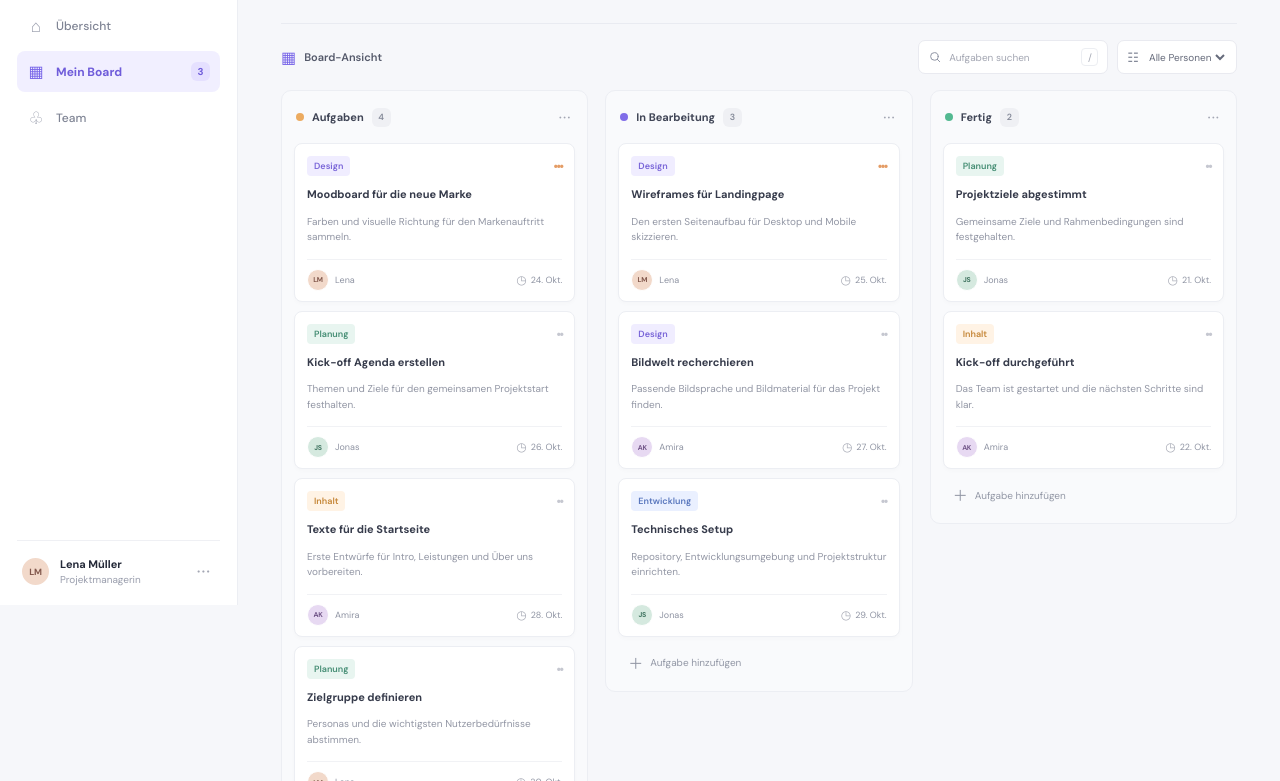
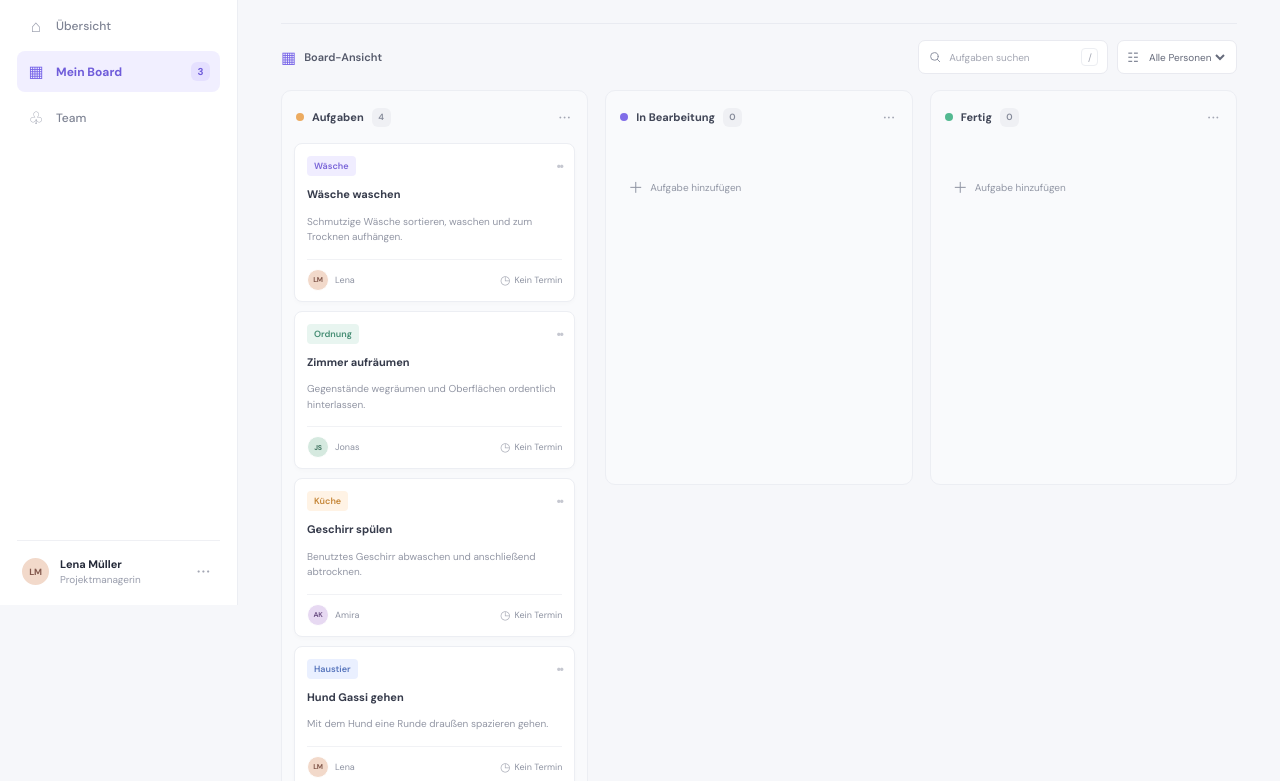
Before and after one commit to borislinden-google/git-uebung, a plain HTML site: page index.html in a window 1280 px wide. Shown: the part 195-976 px from the top of the page. Drawn offline with Linux system fonts and the light colour scheme.

Commit message:
Aufgaben anpassen

```diff
--- a/app.js
+++ b/app.js
@@ -6,93 +6,48 @@ const people = {
 
 const initialTasks = [
   {
-    title: 'Moodboard für die neue Marke',
-    description: 'Farben und visuelle Richtung für den Markenauftritt sammeln.',
-    category: 'Design',
+    title: 'Wäsche waschen',
+    description: 'Schmutzige Wäsche sortieren, waschen und zum Trocknen aufhängen.',
+    category: 'Wäsche',
     assignee: 'lena',
-    due: '24. Okt.',
-    status: 'tasks',
-    priority: 'high',
-  },
-  {
-    title: 'Kick-off Agenda erstellen',
-    description: 'Themen und Ziele für den gemeinsamen Projektstart festhalten.',
-    category: 'Planung',
-    assignee: 'jonas',
-    due: '26. Okt.',
+    due: 'Kein Termin',
     status: 'tasks',
     priority: 'normal',
   },
   {
-    title: 'Texte für die Startseite',
-    description: 'Erste Entwürfe für Intro, Leistungen und Über uns vorbereiten.',
-    category: 'Inhalt',
-    assignee: 'amira',
-    due: '28. Okt.',
+    title: 'Zimmer aufräumen',
+    description: 'Gegenstände wegräumen und Oberflächen ordentlich hinterlassen.',
+    category: 'Ordnung',
+    assignee: 'jonas',
+    due: 'Kein Termin',
     status: 'tasks',
     priority: 'normal',
   },
   {
-    title: 'Zielgruppe definieren',
-    description: 'Personas und die wichtigsten Nutzerbedürfnisse abstimmen.',
-    category: 'Planung',
-    assignee: 'lena',
-    due: '30. Okt.',
+    title: 'Geschirr spülen',
+    description: 'Benutztes Geschirr abwaschen und anschließend abtrocknen.',
+    category: 'Küche',
+    assignee: 'amira',
+    due: 'Kein Termin',
     status: 'tasks',
     priority: 'normal',
   },
   {
-    title: 'Wireframes für Landingpage',
-    description: 'Den ersten Seitenaufbau für Desktop und Mobile skizzieren.',
-    category: 'Design',
+    title: 'Hund Gassi gehen',
+    description: 'Mit dem Hund eine Runde draußen spazieren gehen.',
+    category: 'Haustier',
     assignee: 'lena',
-    due: '25. Okt.',
-    status: 'progress',
-    priority: 'high',
-  },
-  {
-    title: 'Bildwelt recherchieren',
-    description: 'Passende Bildsprache und Bildmaterial für das Projekt finden.',
-    category: 'Design',
-    assignee: 'amira',
-    due: '27. Okt.',
-    status: 'progress',
-    priority: 'normal',
-  },
-  {
-    title: 'Technisches Setup',
-    description: 'Repository, Entwicklungsumgebung und Projektstruktur einrichten.',
-    category: 'Entwicklung',
-    assignee: 'jonas',
-    due: '29. Okt.',
-    status: 'progress',
-    priority: 'normal',
-  },
-  {
-    title: 'Projektziele abgestimmt',
-    description: 'Gemeinsame Ziele und Rahmenbedingungen sind festgehalten.',
-    category: 'Planung',
-    assignee: 'jonas',
-    due: '21. Okt.',
-    status: 'done',
-    priority: 'normal',
-  },
-  {
-    title: 'Kick-off durchgeführt',
-    description: 'Das Team ist gestartet und die nächsten Schritte sind klar.',
-    category: 'Inhalt',
-    assignee: 'amira',
-    due: '22. Okt.',
-    status: 'done',
+    due: 'Kein Termin',
+    status: 'tasks',
     priority: 'normal',
   },
 ];
 
 const categoryClasses = {
-  Design: 'category-design',
-  Inhalt: 'category-inhalt',
-  Planung: 'category-planung',
-  Entwicklung: 'category-entwicklung',
+  Wäsche: 'category-waesche',
+  Ordnung: 'category-ordnung',
+  Küche: 'category-kueche',
+  Haustier: 'category-haustier',
 };
 
 const taskDialog = document.querySelector('#task-dialog');
@@ -113,7 +68,7 @@ function createTaskCard(task) {
   const top = document.createElement('div');
   top.className = 'task-card-top';
   const category = document.createElement('span');
-  category.className = `category ${categoryClasses[task.category] ?? 'category-planung'}`;
+  category.className = `category ${categoryClasses[task.category] ?? 'category-ordnung'}`;
   category.textContent = task.category;
   const priority = document.createElement('span');
   priority.className = `priority${task.priority === 'high' ? ' priority-high' : ''}`;
--- a/index.html
+++ b/index.html
@@ -19,7 +19,7 @@
         <div class="workspace-label">WORKSPACE</div>
         <button class="workspace-switcher" type="button">
           <span class="workspace-icon" aria-hidden="true">✳</span>
-          <span class="workspace-name">Studio Nord</span>
+          <span class="workspace-name">Zuhause</span>
           <span class="switcher-chevron" aria-hidden="true">⌄</span>
         </button>
 
@@ -54,7 +54,7 @@
 
       <main class="main-content" id="board">
         <header class="topbar">
-          <div class="breadcrumb"><span>Studio Nord</span><span aria-hidden="true">/</span><strong>Mein Board</strong></div>
+          <div class="breadcrumb"><span>Zuhause</span><span aria-hidden="true">/</span><strong>Mein Board</strong></div>
           <div class="topbar-actions">
             <button class="icon-button notification-button" type="button" aria-label="Benachrichtigungen">
               <svg viewBox="0 0 24 24" aria-hidden="true"><path d="M18 9a6 6 0 0 0-12 0c0 7-3 7-3 9h18c0-2-3-2-3-9M10 21h4"/></svg>
@@ -68,9 +68,9 @@
         <section class="board-page" aria-labelledby="page-title">
           <div class="board-heading">
             <div>
-              <div class="eyebrow"><span class="eyebrow-dot"></span> PROJEKTÜBERSICHT</div>
-              <h1 id="page-title">Kreativprojekt <span class="title-sparkle" aria-hidden="true">✳</span></h1>
-              <p class="board-description">Gute Ideen werden gemeinsam umgesetzt.</p>
+              <div class="eyebrow"><span class="eyebrow-dot"></span> HAUSHALTSÜBERSICHT</div>
+              <h1 id="page-title">Haushalt <span class="title-sparkle" aria-hidden="true">✳</span></h1>
+              <p class="board-description">Alle Aufgaben rund um Zuhause im Blick.</p>
             </div>
             <div class="board-heading-actions">
               <div class="team-stack" id="team" aria-label="Projektteam: Lena Müller, Jonas Schmidt und Amira Kaya">
@@ -179,10 +179,10 @@
           <label class="form-field">
             <span>Kategorie</span>
             <select name="category">
-              <option value="Design">Design</option>
-              <option value="Inhalt">Inhalt</option>
-              <option value="Planung">Planung</option>
-              <option value="Entwicklung">Entwicklung</option>
+              <option value="Wäsche">Wäsche</option>
+              <option value="Ordnung">Ordnung</option>
+              <option value="Küche">Küche</option>
+              <option value="Haustier">Haustier</option>
             </select>
           </label>
         </div>
--- a/styles.css
+++ b/styles.css
@@ -653,22 +653,22 @@ h1 {
   font-weight: 600;
 }
 
-.category-design {
+.category-waesche {
   background: #f0edff;
   color: #7965d8;
 }
 
-.category-inhalt {
+.category-kueche {
   background: #fff3e5;
   color: #c58637;
 }
 
-.category-planung {
+.category-ordnung {
   background: #e8f5f0;
   color: #448d73;
 }
 
-.category-entwicklung {
+.category-haustier {
   background: #eaf0ff;
   color: #5876bd;
 }
```
